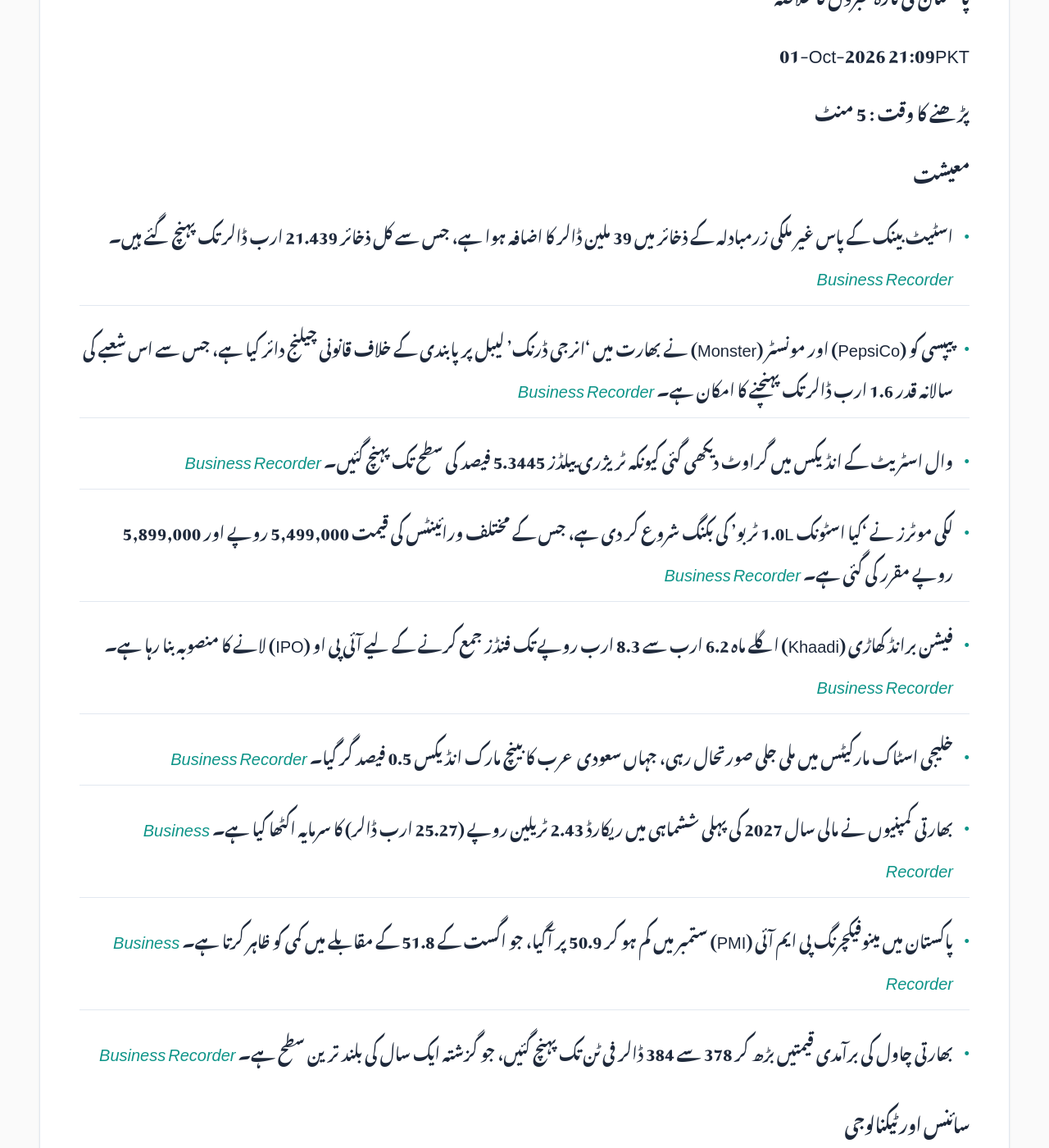
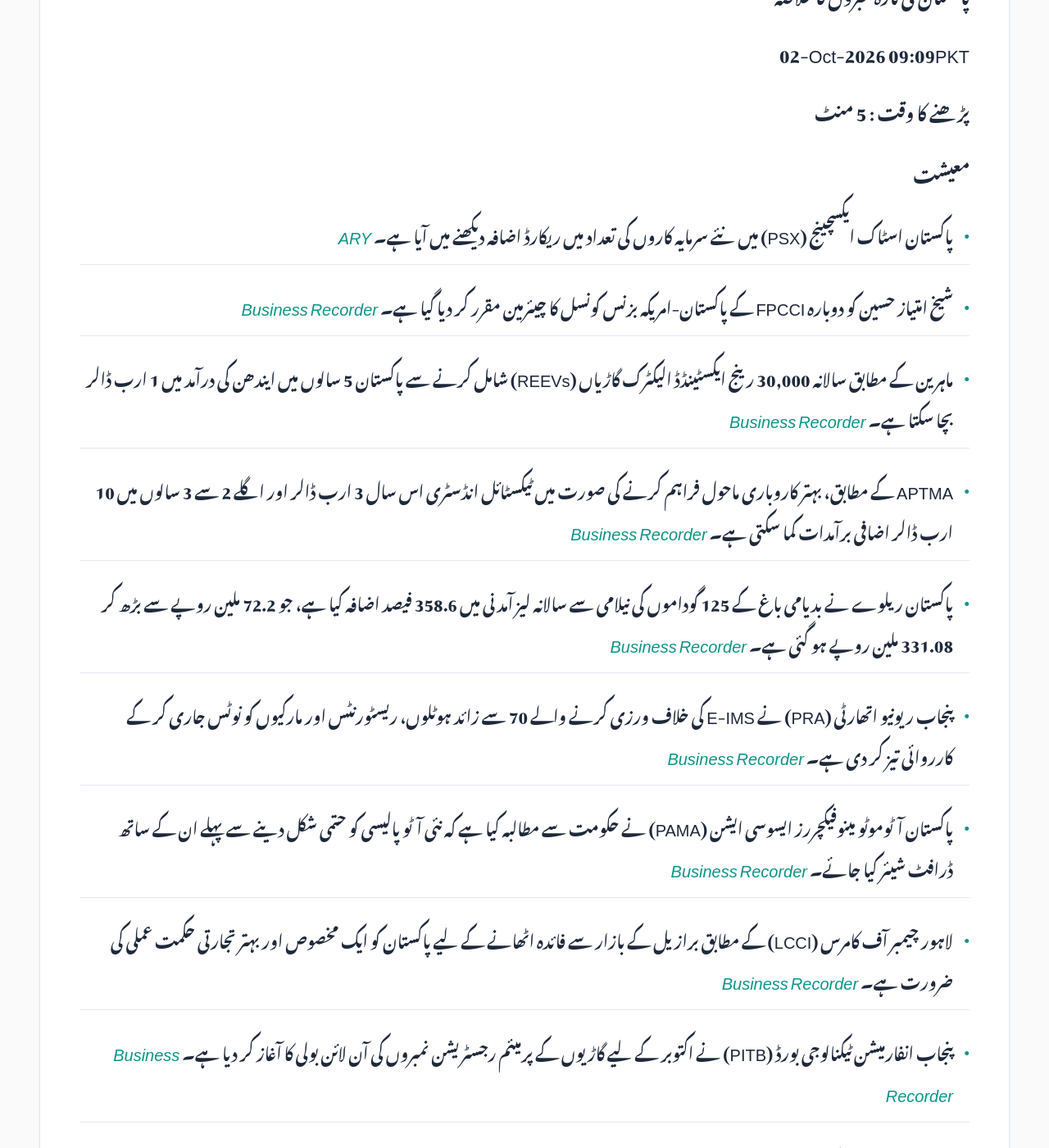
Before and after one commit to zsubzwary/news, a Jekyll site: the page built from ur/index.md, in a window 1280 px wide and 1400 px high, scrolled down 354 px. Shown: the whole window at 82% size. Built offline with Jekyll 4.4.1, drawn with Linux system fonts in a browser that asks for light colours; some web fonts are replaced; comment, search, counter and statistics services are not loaded; some of the changed text lies outside the part shown.

Commit message:
DateTime; 2026-10-02T04:09:11.409Z

```diff
--- a/ur/index.md
+++ b/ur/index.md
@@ -7,46 +7,47 @@ rtl: true
 
 پاکستان کی تازہ خبروں کا خلاصہ
 
- &lrm; 01-Oct-2026 21:09PKT
+ &lrm; 02-Oct-2026 09:09PKT
 
 پڑھنے کا وقت : 5 منٹ
 
 ### معیشت
-- اسٹیٹ بینک کے پاس غیر ملکی زرمبادلہ کے ذخائر میں 39 ملین ڈالر کا اضافہ ہوا ہے، جس سے کل ذخائر 21.439 ارب ڈالر تک پہنچ گئے ہیں۔ *[Business Recorder](https://www.brecorder.com/news/40442201/sbp-held-foreign-exchange-reserves-rise-39m-to-2144bn)*
-- پیپسی کو (PepsiCo) اور مونسٹر (Monster) نے بھارت میں 'انرجی ڈرنک' لیبل پر پابندی کے خلاف قانونی چیلنج دائر کیا ہے، جس سے اس شعبے کی سالانہ قدر 1.6 ارب ڈالر تک پہنچنے کا امکان ہے۔ *[Business Recorder](https://www.brecorder.com/news/40442200/pepsico-monster-challenge-india-energy-drink-label-ban-citing-business-impact)*
-- وال اسٹریٹ کے انڈیکس میں گراوٹ دیکھی گئی کیونکہ ٹریژری ییلڈز 5.3445 فیصد کی سطح تک پہنچ گئیں۔ *[Business Recorder](https://www.brecorder.com/news/40442197/wall-street-dips-as-surging-treasury-yields-outweigh-software-gains)*
-- لکی موٹرز نے 'کیا اسٹونک 1.0L ٹربو' کی بکنگ شروع کر دی ہے، جس کے مختلف ورائینٹس کی قیمت 5,499,000 روپے اور 5,899,000 روپے مقرر کی گئی ہے۔ *[Business Recorder](https://www.brecorder.com/news/40442187/lucky-motor-opens-bookings-for-all-new-kia-stonic-turbo)*
-- فیشن برانڈ کھاڑی (Khaadi) اگلے ماہ 6.2 ارب سے 8.3 ارب روپے تک فنڈز جمع کرنے کے لیے آئی پی او (IPO) لانے کا منصوبہ بنا رہا ہے۔ *[Business Recorder](https://www.brecorder.com/news/40442196/fashion-brand-khaadi-plans-ipo-next-month-report)*
-- خلیجی اسٹاک مارکیٹس میں ملی جلی صورتحال رہی، جہاں سعودی عرب کا بینچ مارک انڈیکس 0.5 فیصد گر گیا۔ *[Business Recorder](https://www.brecorder.com/news/40442195/most-gulf-bourses-edge-lower-on-mixed-us-iran-cues)*
-- بھارتی کمپنیوں نے مالی سال 2027 کی پہلی ششماہی میں ریکارڈ 2.43 ٹریلین روپے (25.27 ارب ڈالر) کا سرمایہ اکٹھا کیا ہے۔ *[Business Recorder](https://www.brecorder.com/news/40442192/indian-firms-defy-stock-market-slump-with-record-25-billion-half-year-equity-fundraise)*
-- پاکستان میں مینوفیکچرنگ پی ایم آئی (PMI) ستمبر میں کم ہو کر 50.9 پر آگیا، جو اگست کے 51.8 کے مقابلے میں کمی کو ظاہر کرتا ہے۔ *[Business Recorder](https://www.brecorder.com/news/40442189/hbl-pmi-weaker-new-orders-weigh-on-manufacturing-activity)*
-- بھارتی چاول کی برآمدی قیمتیں بڑھ کر 378 سے 384 ڈالر فی ٹن تک پہنچ گئیں، جو گزشتہ ایک سال کی بلند ترین سطح ہے۔ *[Business Recorder](https://www.brecorder.com/news/40442186/asia-rice-indian-rice-export-prices-rise-to-over-one-year-high-on-firm-demand-production-concerns)*
+- پاکستان اسٹاک ایکسچینج (PSX) میں نئے سرمایہ کاروں کی تعداد میں ریکارڈ اضافہ دیکھنے میں آیا ہے۔ *[ARY](https://arynews.tv/psx-stock-market-sees-record-rise-in-new-investors)*
+- شیخ امتیاز حسین کو دوبارہ FPCCI کے پاکستان-امریکہ بزنس کونسل کا چیئرمین مقرر کر دیا گیا ہے۔ *[Business Recorder](https://www.brecorder.com/news/40442300/imtiaz-reappointed-fpccis-pak-us-business-council-chief)*
+- ماہرین کے مطابق سالانہ 30,000 رینج ایکسٹینڈڈ الیکٹرک گاڑیاں (REEVs) شامل کرنے سے پاکستان 5 سالوں میں ایندھن کی درآمد میں 1 ارب ڈالر بچا سکتا ہے۔ *[Business Recorder](https://www.brecorder.com/news/40442311/fuel-imports-usd1bn-can-be-saved-by-adding-30000-reevs-annually-experts-say)*
+- APTMA کے مطابق، بہتر کاروباری ماحول فراہم کرنے کی صورت میں ٹیکسٹائل انڈسٹری اس سال 3 ارب ڈالر اور اگلے 2 سے 3 سالوں میں 10 ارب ڈالر اضافی برآمدات کما سکتی ہے۔ *[Business Recorder](https://www.brecorder.com/news/40442310/textile-industry-could-earn-additional-usd3bn-exports-aptma)*
+- پاکستان ریلوے نے بدیامی باغ کے 125 گوداموں کی نیلامی سے سالانہ لیز آمدنی میں 358.6 فیصد اضافہ کیا ہے، جو 72.2 ملین روپے سے بڑھ کر 331.08 ملین روپے ہو گئی ہے۔ *[Business Recorder](https://www.brecorder.com/news/40442309/railways-raises-badami-bagh-lease-revenue)*
+- پنجاب ریونیو اتھارٹی (PRA) نے E-IMS کی خلاف ورزی کرنے والے 70 سے زائد ہوٹلوں، ریسٹورنٹس اور مارکیوں کو نوٹس جاری کر کے کارروائی تیز کر دی ہے۔ *[Business Recorder](https://www.brecorder.com/news/40442307/pra-steps-up-e-ims-enforcement)*
+- پاکستان آٹوموٹو مینوفیکچررز ایسوسی ایشن (PAMA) نے حکومت سے مطالبہ کیا ہے کہ نئی آٹو پالیسی کو حتمی شکل دینے سے پہلے ان کے ساتھ ڈرافٹ شیئر کیا جائے۔ *[Business Recorder](https://www.brecorder.com/news/40442306/proposed-auto-policy-pama-asks-secy-iampp-share-draft-before-finalisation)*
+- لاہور چیمبر آف کامرس (LCCI) کے مطابق برازیل کے بازار سے فائدہ اٹھانے کے لیے پاکستان کو ایک مخصوص اور بہتر تجارتی حکمت عملی کی ضرورت ہے۔ *[Business Recorder](https://www.brecorder.com/news/40442305/brazilian-market-pakistan-needs-well-tailored-sector-specific-strategy-lcci)*
+- پنجاب انفارمیشن ٹیکنالوجی بورڈ (PITB) نے اکتوبر کے لیے گاڑیوں کے پرمیئم رجسٹریشن نمبروں کی آن لائن بولی کا آغاز کر دیا ہے۔ *[Business Recorder](https://www.brecorder.com/news/40442304/online-bidding-opens-for-premium-vehicle-numbers)*
+- پشاور میں مہنگائی کے باعث 89 فیصد خاندان قرضوں میں مبتلا ہیں، جبکہ 95.1 فیصد قرض لینے والے خاندانوں کو واپسی میں دشواری کا سامنا ہے۔ *[Business Recorder](https://www.brecorder.com/news/40442301/inflation-compels-89pc-of-peshawar-households-to-debt-survey)*
+- HBL کی ٹیم نے KDA کے ڈائریکٹر جنرل سے ملاقات کی تاکہ ملازمین کے لیے بہتر بینکنگ اور مالیاتی سہولیات فراہم کی جا سکیں۔ *[Business Recorder](https://www.brecorder.com/news/40442299/hbl-team-kda-dg-discuss-banking-facilities)*
+- امریکی ملازمتوں کے ڈیٹا سے قبل ایشیائی شیئرز میں گراوٹ آئی جبکہ امریکی ٹریژری ییلڈ 5.34% سے کم ہو کر 5.2512% پر آگئی۔ *[Business Recorder](https://www.brecorder.com/news/40442315/asian-shares-fall-after-wild-swings-in-bonds-fx-before-us-jobs-data)*
+- سونے کی قیمت میں 0.6 فیصد کمی واقع ہوئی ہے، جس کے بعد اسٹاپ گولڈ 4,154.78 ڈالر فی اونس پر آگیا۔ *[Business Recorder](https://www.brecorder.com/news/40442314/gold-slips-before-us-payrolls-data-set-for-second-weekly-loss)*
+- عالمی بانڈ مارکیٹ میں اتار چڑھاؤ کے باعث امریکی ڈالر 17 ماہ کی بلند ترین سطح پر پہنچ گیا ہے۔ *[Business Recorder](https://www.brecorder.com/news/40442313/dollar-at-17-month-high-as-global-bond-rout-hits-euro)*
+- پاکستان نے استعمال شدہ گاڑیوں کی کمرشل درآمد کے عمل کو کھول دیا ہے۔ *[ARY](https://arynews.tv/pakistan-opens-commercial-import-of-used-vehicles)*
 
 ### سائنس اور ٹیکنالوجی
-- اسپیس ایکس (SpaceX) نے فلوریڈا سے ایک راکٹ کے ذریعے بین الاقوامی خلائی اسٹیشن کے لیے 13واں طویل مدتی مہم جو مشن روانہ کر دیا ہے۔ *[Business Recorder](https://www.brecorder.com/news/40442199/spacex-launches-13th-long-duration-astronaut-crew-to-international-space-station)*
+- سٹار شپ فلائٹ 14 کے دوران ایک پراسرار چیز کے نظر آنے پر خلائی مخلوق (Alien) سے متعلق مختلف نظریات گردش کرنے لگے۔ *[ARY](https://arynews.tv/starship-flight-14-alien-mothership-theories-erupt-over-mystery-object)*
+- یوکرین نے پہلی بار اپنے FP-7 ٹیکٹیکل بیلسٹک میزائل کا جنگی استعمال کیا ہے۔ *[Business Recorder](https://www.brecorder.com/news/40442316-ukraine-deploys-fp-7-tactical-ballistic-missile-in-combat-for-first-time-zelenskiy-says)*
+- پنجاب حکومت زرعی پیداوار بڑھانے کے لیے کسانوں کی روزمرہ زندگی میں مصنوعی ذہانت (AI) کے استعمال پر کام کر رہی ہے۔ *[Business Recorder](https://www.brecorder.com/news/40442308-punjab-plans-ai-integration-to-boost-farm-productivity)*
+
+### سیاست
+- رینی گڈ کے خاندان نے مինیا پولس میں ہونے والے جان لیوا شوٹنگ کے معاملے میں ٹرمپ انتظامیہ کے خلاف مقدمہ دائر کر دیا ہے۔ *[ARY](https://arynews.tv/renee-goods-family-sues-trump-administration-over-fatal-minneapolis-shooting)*
+- جنوبی کوریا کے صدر نے یوکرین کو شمالی کوریا کے فوجیوں کی منتقلی کے حوالے سے سخت اقدامات کی دھمکی دی ہے۔ *[Business Recorder](https://www.brecorder.com/news/40442319-south-koreas-lee-threatens-action-against-ukraine-over-transfer-of-north-korean-soldiers)*
 
 ### قومی
-- آیت نور کیس میں عدالت نے تین مشتبہ افراد کو ضمانت پر رہا کرنے کا حکم دے دیا ہے۔ *[ARY](https://arynews.tv/ayat-noor-case-court-grants-bail-to-three-suspects)*
-- نیشنل لائبریری پاکستان نے سی ایس ایس (CSS) کے امیدواروں کے لیے خصوصی لیکچر سیریز کا آغاز کیا ہے۔ *[ARY](https://arynews.tv/national-library-pakistan-launches-lecture-series-for-css-aspirants)*
-- ڈی جی آئی ایس پی آر نے واضح کیا ہے کہ دہشت گردی کے خلاف جنگ کو کسی کی سیاسی مفادات کے لیے قربان نہیں کیا جا سکتا۔ *[ARY](https://arynews.tv/war-against-terrorism-cannot-be-sacrificed-for-anyones-politics-says-dg-ispr)*
-- ڈی جی آئی ایس پی آر نے بھارتی میڈیا کے ان دعووں کی تردید کی ہے کہ ایک سابق پاکستانی فوجی کو آئی آئی او جے کے میں ہلاک کر دیا گیا ہے۔ *[Business Recorder](https://www.brecorder.com/news/40442183/dg-ispr-debunks-indian-media-claim-of-ex-pakistan-army-official_s-killing)*
+- کراچی کے ایک فارم ہاؤس میں موبائل فون چوری کرنے والا مشتبہ شخص اب بھی پولیس کی گرفت سے باہر ہے۔ *[ARY](https://arynews.tv/karachi-farmhouse-mobile-phone-theft-suspect-still-at-large)*
+- ڈی جی آئی ایس پی آر نے بھارت کے خلاف سخت بیانات جاری کیے ہیں۔ *[ARY](https://arynews.tv/how-dg-ispr-named-and-shamed-india-who-is-hashim-musa)*
+- مراکش کے OCP گروپ اور پنجاب حکومت کے درمیان مٹی کی صحت اور بہتر کھاد کے استعمال پر تعاون کے لیے مذاکرات ہوئے۔ *[Business Recorder](https://www.brecorder.com/news/40442303-moroccos-ocp-group-discusses-soil-health-cooperation-with-punjab)*
+- خیبر پختونخوا نے 2.6 ارب روپے کا لائیو اسٹاک ہیلتھ پروگرام شروع کیا ہے، جس کے تحت 145 موبائل ویٹرنری کلینک، 27 لیبارٹری یونٹس اور 202 ویٹرنری اسٹاف تعینات کیے جائیں گے۔ *[Business Recorder](https://www.brecorder.com/news/40442302-kp-launches-rs26bn-livestock-health-programme)*
 
 ### بین الاقوامی
-- نیپال میں ایک برفانی تودہ گرنے کے نتیجے میں 15 مقامی ورکرز ہلاک ہو گئے، جبکہ ایک لاپتہ ہے۔ *[ARY](https://arynews.tv/avalanche-kills-15-nepali-workers-preparing-himalayan-mountain-camp-for-climbers)*
-- نیویارک میں ایک گروہانہ زیادتی کے واقعے کے بعد جنسی حملوں سے متعلق قوانین میں ترمیم کے مطالبات کیے جا رہے ہیں۔ *[ARY](https://arynews.tv/alleged-cornell-gang-rape-prompts-calls-to-revise-new-york-sexual-assault-laws)*
-- امریکی ریاست ایریزونا میں پانی کے مسائل اب انتخابی مہم کے اہم موضوع بن چکے ہیں۔ *[ARY](https://arynews.tv/water-wars-come-to-the-ballot-box-in-arizona)*
-- اسرائیل نے فلائی دبئی کے طیارے پر ہونے والے حملے کی تحقیقات کا عزم کیا ہے، جس میں کاپٹنٹ کو زخمی کرنے والے عملے کے رکن پر شک کیا جا رہا ہے۔ *[Business Recorder](https://www.brecorder.com/news/40442184/israel-vows-to-get-to-root-of-flydubai-attack-no-motive-yet-determined)*
-- امریکہ نے فرانس اور جرمنی کو خبردار کیا ہے کہ وہ ڈیزل کے ذخائر جاری کریں ورنہ انہیں امریکی برآمدات پر پابندی کا سامنا کرنا پڑ سکتا ہے۔ *[Business Recorder](https://www.brecorder.com/news/40442182/us-tells-france-and-germany-to-release-diesel-stocks-or-face-us-export-ban-sources-say)*
-- ایران نے امریکی فوجی حملوں کی صورت میں زیادہ سخت اور وسیع تر جوابی کارروائی کی تیاری مکمل کر لی ہے۔ *[Business Recorder](https://www.brecorder.com/news/40442180/iran-readies-harder-retaliation-if-attacked-as-diplomacy-faces-long-odds)*
+- کویت کے پی اے ایم (PAM) نے ان آجروں کے خلاف کارروائی کا فیصلہ کیا ہے جو خواتین ملازمین سے غیر قانونی کام کرواتے ہیں۔ *[ARY](https://arynews.tv/kuwait-pam-to-take-action-against-permit-employers-utilizing-female-employs-to-do-unlawful-work)*
+- موت کی سزا یافتہ قیدی کرسٹا گیل پائک نے جیل انٹرویو میں اپنی ہم آہنگی کا اظہار کیا۔ *[ARY](https://arynews.tv/death-row-inmate-christa-gail-pike-expresses-kinship-with-lindsay-clancy-in-prison-interview)*
+- میکسیکو کے شمالی علاقے میں اسکول پر حملے کے نتیجے میں ایک وائس پرنسپل ہلاک اور تین افراد زخمی ہو گئے۔ *[Business Recorder](https://www.brecorder.com/news/40442317-attack-at-mexico-secondary-school-kills-vice-principal-injures-three)*
 
 ### کھیل
-- کیٹلِن کلارک (Caitlin Clark) نے فیور (Fever) ٹیم کی تاریخی جیت میں اہم کردار ادا کیا۔ *[ARY](https://arynews.tv/caitlin-clark-goes-historic-as-fever-force-game-2-thriller)*
-- ڈیزرٹ وائپرز نے بابر اعظم، فخر زمان اور نسیم شاہ کے ساتھ اپنی ٹیم کو مزید مضبوط بنا لیا ہے۔ *[ARY](https://arynews.tv/desert-vipers-bolster-squad-with-babar-fakhar-and-naseem-signings)*
-- آئی سی سی نے وقت ضائع کرنے والے بلے بازوں کے لیے ٹیم پر 5 رنز کی سزا کا نیا قانون نافذ کر دیا ہے۔ *[ARY](https://arynews.tv/icc-includes-penalties-in-new-playing-conditions)*
-- ایشین گیمز کے والی بال کوارٹر فائنل میں پاکستان نے بھارت کو 3-0 سے شکست دے کر سیمی فائنل میں جگہ بنا لی ہے۔ *[Business Recorder](https://www.brecorder.com/news/40442193/pakistan-beat-india-3-0-to-reach-asian-games-volleyball-semi-finals)*
-- ترکی فٹ بال فیڈریشن نے بیٹنگ کے معاملے میں تحقیقات کے دوران 448 کلب آفیشلز کو معطل کر دیا ہے۔ *[Business Recorder](https://www.brecorder.com/news/40442191/turkiye-suspends-448-club-officials-in-betting-probe)*
-- انگلینڈ نے پاکستان میں ہونے والی ون ڈے ٹرائی سیریز کے لیے عادل رشید اور سیم کرن کو اسکواڈ میں شامل کیا ہے۔ *[Business Recorder](https://www.brecorder.com/news/40442190/rashid-curran-return-as-england-call-up-uncapped-trio-for-pakistan-odi-tri-series)*
-- ایشین گیمز کے ہاکی سیمی فائنل میں بھارت نے پاکستان کو 4-3 سے شکست دے دی۔ *[Business Recorder](https://www.brecorder.com/news/40442181/india-edge-past-pakistan-4-3-in-asian-games-hockey-semi-final)*
-
-### صحت
-- پاکستان نے 'قومی ذہنی صحت پالیسی 2026-2035' کا باضابطہ آغاز کر دیا ہے۔ *[ARY](https://arynews.tv/pakistan-launches-national-mental-health-policy-2026-2035)*
+- لیونل میسی نے ہسپانوی کلب CD Eldense کے اکثریتی مالک بننے کا عمل مکمل کر لیا ہے۔ *[ARY](https://arynews.tv/messi-becomes-the-majority-owner-of-spanish-club-eldense)*
+- کرکٹ ورلڈ کپ کا شیڈول جاری کر دیا گیا ہے، جس کے تحت پاک-بھارت کا مقابلہ 10 اکتوبر کو ہوگا۔ *[ARY](https://arynews.tv/cricket-world-cup-schedule-announced-india-pakistan-clash-set-for-october-10)*
```
